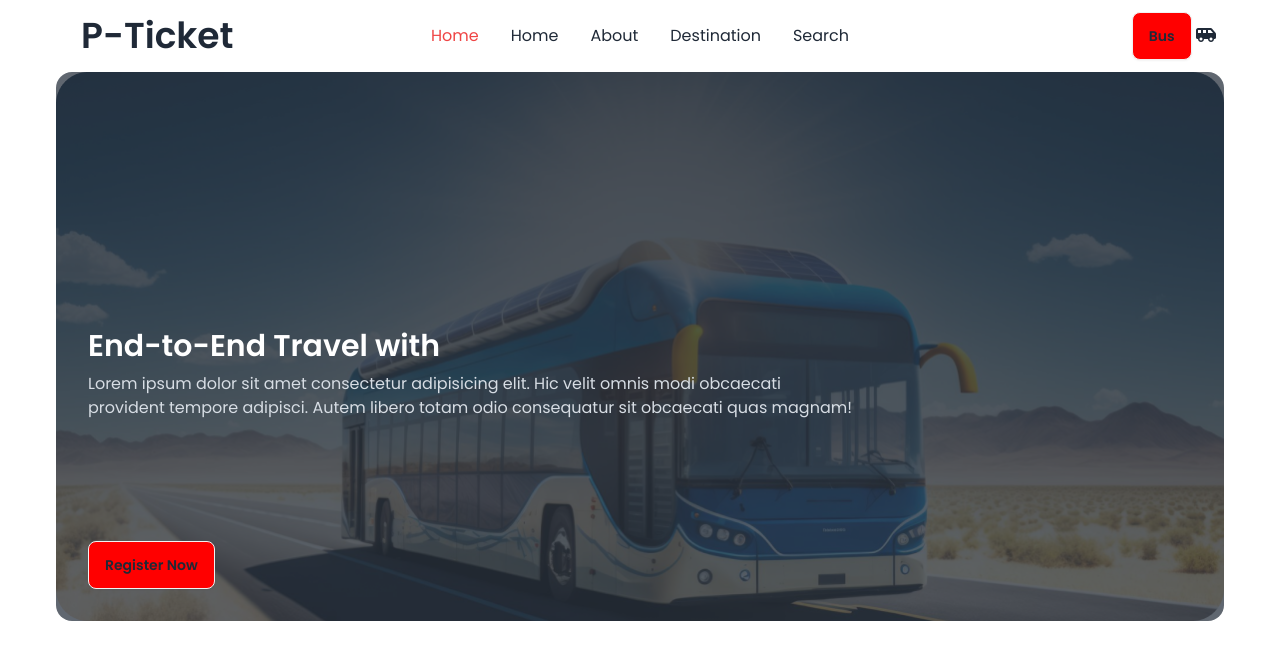
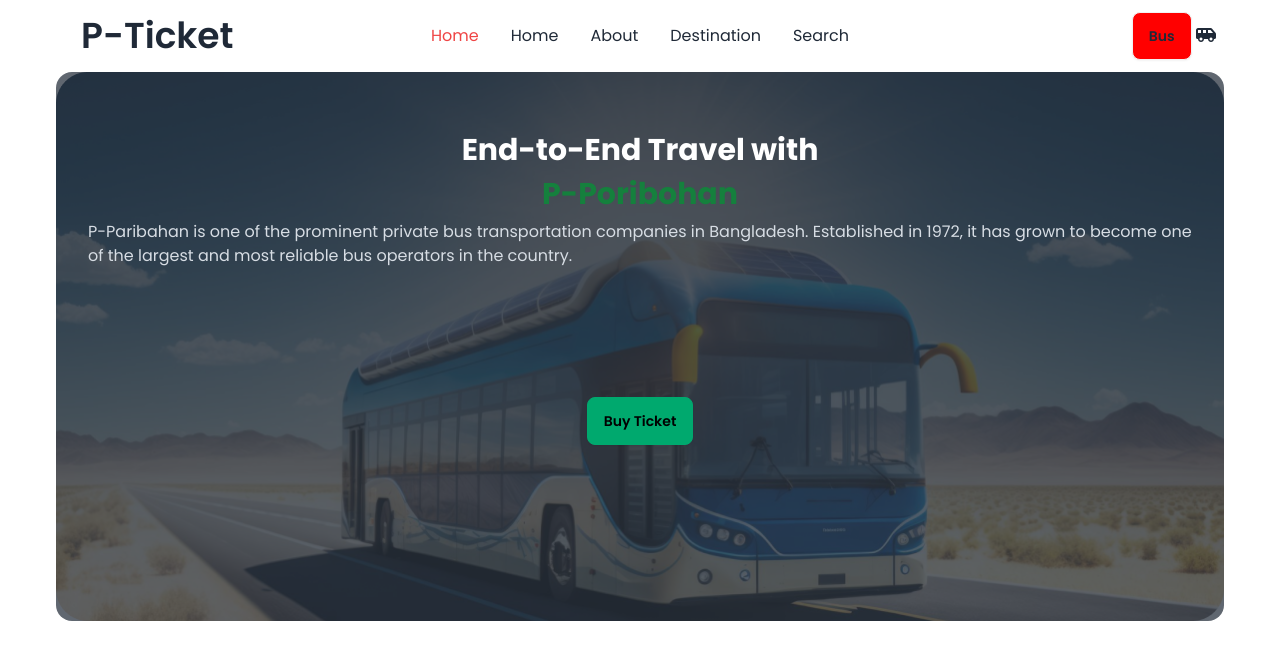
Before and after one commit to rajib-6311/Bus-Train-Ticket-Booking-Js, a plain HTML site: page index.html in a window 1280 px wide. Drawn offline with nearby package versions, Linux system fonts and the light colour scheme.

Commit message:
banner img button and text updated

```diff
--- a/index.html
+++ b/index.html
@@ -83,13 +83,14 @@
       <section>
         <div class="card bg-base-100  image-full md:col-span-6">
             <figure><img src="images/banner.png" alt="Shoes" /></figure>
-            <div class="card-body pt-64">
-              <h2 class="card-title text-3xl text-white">End-to-End Travel with</h2>
-              <p class="">Lorem ipsum dolor sit amet consectetur adipisicing elit. Hic velit omnis modi obcaecati <br> provident tempore adipisci. Autem libero totam odio consequatur sit obcaecati quas magnam!</p>
-              <div class="card-actions">
-                <button class="btn  bg-color-primary">Register Now</button>
+            <div class="card-body flex items-center mt-7">
+              <h2 class="card-title text-3xl text-white font-bold">End-to-End Travel with</h2>
+              <h2 class="text-3xl text-green-700 font-bold ">P-Poribohan</h2>
+              <p class="">P-Paribahan is one of the prominent private bus transportation companies in Bangladesh. Established in 1972, it has grown to become one of the largest and most reliable bus operators in the country.</p>
+
+              <div class="card-actions mb-36">
+                <button class="btn btn-success">Buy Ticket</button>
               </div>
-            </div>
           </div>
         </div>
       </section>
```
